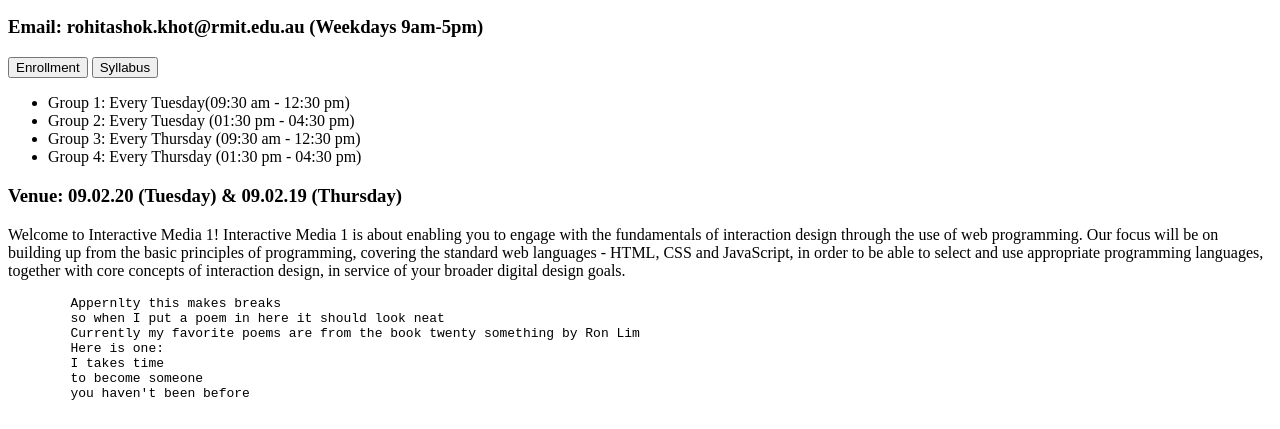
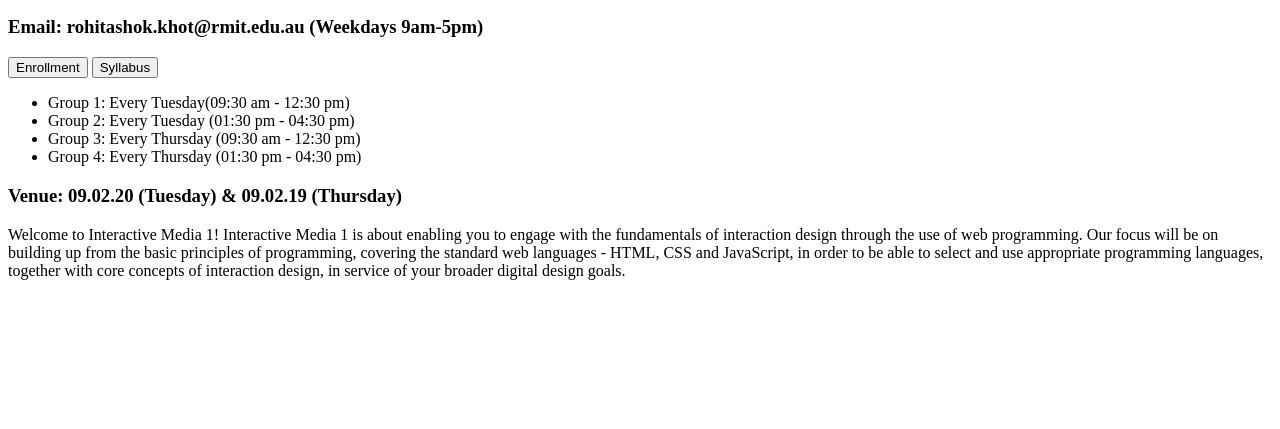
Before and after one commit to lindehoekstra/lindehoekstra.github.io, a plain HTML site: page week2/index.html in a window 1280 px wide. Shown: the part 683-1112 px from the top of the page. After the commit the page ends 979 px from the top, so only its background shows below. Drawn offline with Linux system fonts and the light colour scheme.

Commit message:
tried different ways of displaying text

```diff
--- a/week2/index.html
+++ b/week2/index.html
@@ -44,16 +44,6 @@
         programming languages, together with core concepts of interaction
         design, in service of your broader digital design goals.
       </p>
-
-      <pre>
-        Appernlty this makes breaks
-        so when I put a poem in here it should look neat
-        Currently my favorite poems are from the book twenty something by Ron Lim
-        Here is one:
-        I takes time
-        to become someone
-        you haven't been before
-      </pre>
     </main>
   </body>
 </html>
```
Also changed, not shown: week3/index.html (+1 -0 lines), week4/index.html (added).
